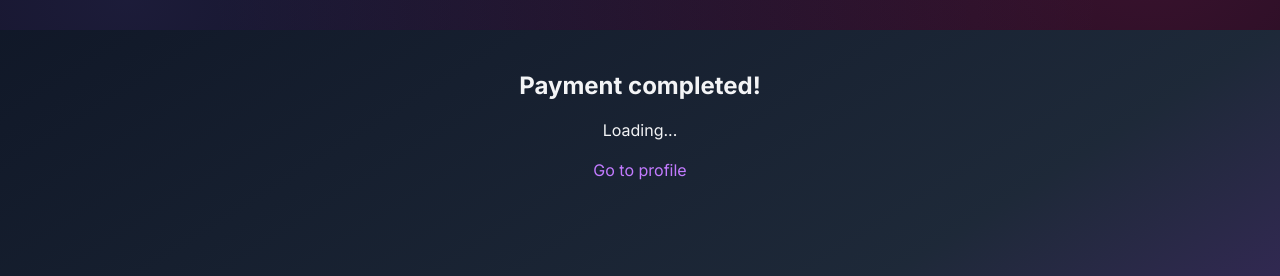
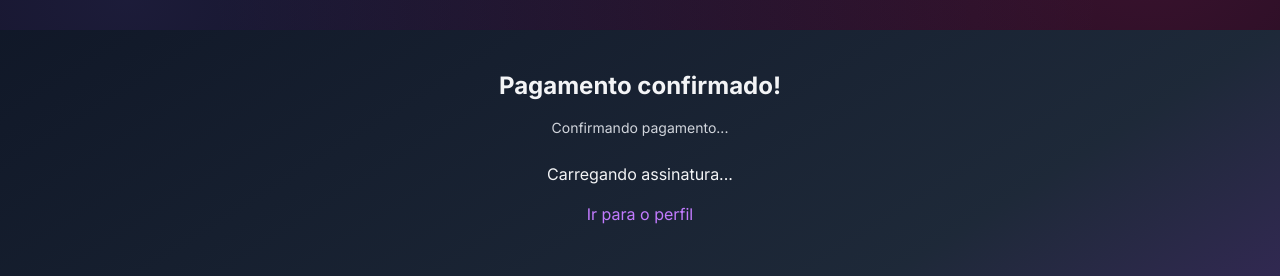
Before and after one commit to danitest45/imagino-front, a Next.js app: page /checkout/success in a window 1280 px wide. Shown: the part 146-422 px from the top of the page. Built offline with nearby package versions, Linux system fonts and the light colour scheme; no server answers.

Commit message:
Improve checkout success credit sync

```diff
--- a/src/app/checkout/success/page.tsx
+++ b/src/app/checkout/success/page.tsx
@@ -1,9 +1,10 @@
 'use client';
 
-import { Suspense, useEffect, useState } from 'react';
+import { Suspense, useEffect, useMemo, useState } from 'react';
 import { useSearchParams } from 'next/navigation';
 import Link from 'next/link';
 import { getBillingMe, type BillingMe } from '../../../lib/billing';
+import { getCredits } from '../../../lib/api';
 
 export default function CheckoutSuccessPage() {
   return (
@@ -17,36 +18,114 @@ function CheckoutSuccessContent() {
   const params = useSearchParams();
   const _sessionId = params.get('session_id');
   const [info, setInfo] = useState<BillingMe | null>(null);
+  const [credits, setCredits] = useState<number | null>(null);
+  const [checkingPayment, setCheckingPayment] = useState(true);
+  const [syncWarning, setSyncWarning] = useState(false);
+
+  const hasActiveSubscription = useMemo(() => {
+    if (!info) return false;
+    const planActive = info.plan === 'PRO' || info.plan === 'ULTRA';
+    const normalizedStatus = info.subscriptionStatus?.toLowerCase();
+    const statusActive = normalizedStatus === 'active' || normalizedStatus === 'trialing';
+    return planActive && statusActive;
+  }, [info]);
 
   useEffect(() => {
-    async function load() {
+    let canceled = false;
+
+    const delay = (ms: number) => new Promise(resolve => setTimeout(resolve, ms));
+
+    async function loadCredits() {
       try {
-        const data = await getBillingMe();
-        setInfo(data);
+        const currentCredits = await getCredits();
+        if (canceled) return;
+        setCredits(currentCredits);
+        window.dispatchEvent(new Event('creditsUpdated'));
       } catch (err) {
         console.error(err);
       }
     }
-    load();
+
+    async function loadBillingWithRetry() {
+      const attempts = [0, 1000, 2000, 3000, 4000];
+      for (const wait of attempts) {
+        if (canceled) return;
+        if (wait > 0) {
+          setCheckingPayment(true);
+          await delay(wait);
+        }
+        try {
+          const data = await getBillingMe();
+          if (canceled) return;
+          setInfo(data);
+
+          const normalizedStatus = data.subscriptionStatus?.toLowerCase() ?? '';
+          const isIncomplete = normalizedStatus === '' || normalizedStatus.startsWith('incomplete');
+
+          if (data.plan && isIncomplete) {
+            continue;
+          }
+
+          const planActive = data.plan === 'PRO' || data.plan === 'ULTRA';
+          const statusActive = normalizedStatus === 'active' || normalizedStatus === 'trialing';
+
+          if (planActive && statusActive) {
+            await loadCredits();
+            setCheckingPayment(false);
+            return;
+          }
+        } catch (err) {
+          console.error(err);
+        }
+      }
+      setCheckingPayment(false);
+      setSyncWarning(true);
+    }
+
+    loadBillingWithRetry();
+
+    return () => {
+      canceled = true;
+    };
   }, []);
 
   return (
     <div className="min-h-[100dvh] mt-24 px-4 py-10 bg-gradient-to-br from-gray-900 via-gray-800 to-purple-900 text-gray-100 flex flex-col items-center">
-      <h1 className="text-2xl font-bold mb-4">Payment completed!</h1>
+      <h1 className="text-2xl font-bold mb-4">Pagamento confirmado!</h1>
+
+      {checkingPayment && (
+        <p className="mb-6 text-center text-sm text-gray-300">Confirmando pagamento...</p>
+      )}
+
       {info ? (
-        <p className="mb-4 text-center">
-          Plan: <span className="font-semibold text-purple-400">{info.plan}</span>
-          <br />
-          Status: {info.subscriptionStatus || '--'}
-          <br />
-          Next renewal:{' '}
-          {info.currentPeriodEnd ? new Date(info.currentPeriodEnd).toLocaleDateString() : '--'}
-        </p>
+        <div className="mb-4 text-center space-y-2">
+          <p>
+            Plano: <span className="font-semibold text-purple-400">{info.plan ?? '--'}</span>
+          </p>
+          <p>Status: {info.subscriptionStatus || '--'}</p>
+          <p>
+            Próxima renovação:{' '}
+            {info.currentPeriodEnd ? new Date(info.currentPeriodEnd).toLocaleDateString() : '--'}
+          </p>
+        </div>
       ) : (
-        <p className="mb-4">Loading...</p>
+        <p className="mb-4">Carregando assinatura...</p>
       )}
+
+      {hasActiveSubscription && credits !== null && (
+        <div className="mb-6 rounded-2xl border border-green-400/50 bg-green-500/10 px-4 py-3 text-center text-sm text-green-100">
+          Créditos adicionados com sucesso. Você agora tem <span className="font-semibold">{credits}</span> créditos.
+        </div>
+      )}
+
+      {syncWarning && !hasActiveSubscription && (
+        <div className="mb-6 max-w-lg rounded-2xl border border-yellow-400/40 bg-yellow-500/10 px-4 py-3 text-center text-sm text-yellow-100">
+          Seu pagamento foi recebido. Estamos sincronizando seus créditos — tente novamente em alguns segundos ou acesse o perfil.
+        </div>
+      )}
+
       <Link href="/profile" className="text-purple-400 hover:underline">
-        Go to profile
+        Ir para o perfil
       </Link>
     </div>
   );
--- a/src/app/profile/page.tsx
+++ b/src/app/profile/page.tsx
@@ -41,6 +41,9 @@ export default function ProfilePage() {
       }
     }
     loadCredits();
+    const handler = () => loadCredits();
+    window.addEventListener('creditsUpdated', handler);
+    return () => window.removeEventListener('creditsUpdated', handler);
   }, [token]);
 
   return (
```
